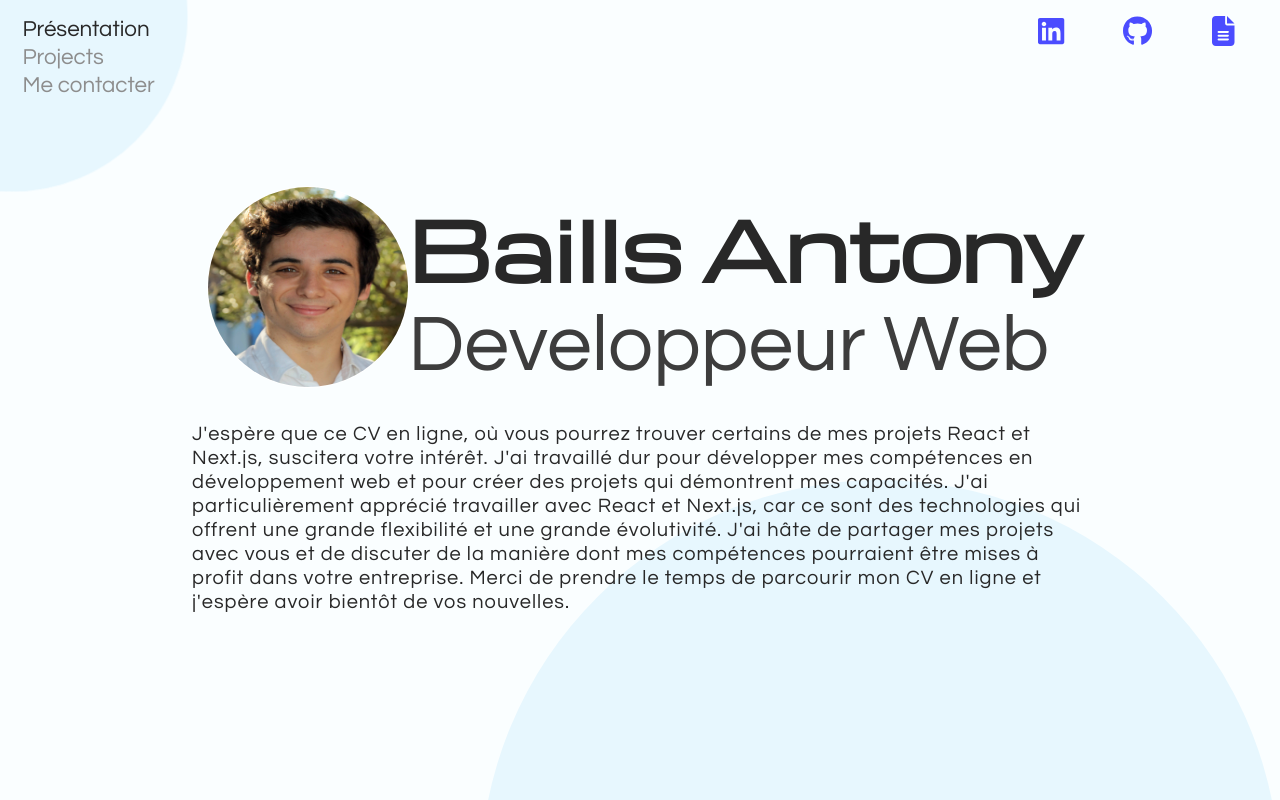
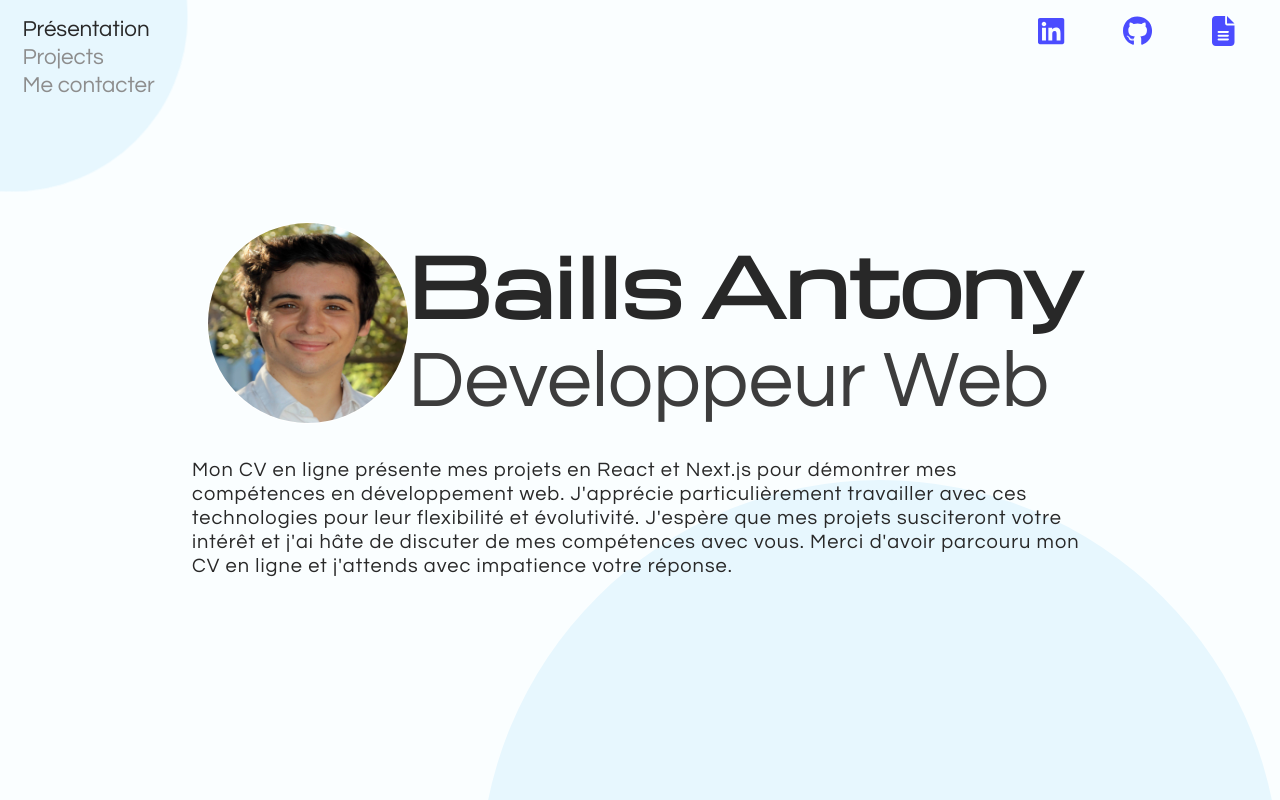
Before and after one commit to papyntown/new-cv-toto, a Next.js app: page / in a window 1280 px wide. Shown: the top 800 px of the page. Built offline with nearby package versions, Linux system fonts and the light colour scheme.

Commit message:
navigation ok

```diff
--- a/components/MainContent.js
+++ b/components/MainContent.js
@@ -22,19 +22,14 @@ const MainContent = () => {
 
                 <div className="description">
                     <p>
-                        J'espère que ce CV en ligne, où vous pourrez trouver
-                        certains de mes projets React et Next.js, suscitera
-                        votre intérêt. J'ai travaillé dur pour développer mes
-                        compétences en développement web et pour créer des
-                        projets qui démontrent mes capacités. J'ai
-                        particulièrement apprécié travailler avec React et
-                        Next.js, car ce sont des technologies qui offrent une
-                        grande flexibilité et une grande évolutivité. J'ai hâte
-                        de partager mes projets avec vous et de discuter de la
-                        manière dont mes compétences pourraient être mises à
-                        profit dans votre entreprise. Merci de prendre le temps
-                        de parcourir mon CV en ligne et j'espère avoir bientôt
-                        de vos nouvelles.
+                        Mon CV en ligne présente mes projets en React et Next.js
+                        pour démontrer mes compétences en développement web.
+                        J'apprécie particulièrement travailler avec ces
+                        technologies pour leur flexibilité et évolutivité.
+                        J'espère que mes projets susciteront votre intérêt et
+                        j'ai hâte de discuter de mes compétences avec vous.
+                        Merci d'avoir parcouru mon CV en ligne et j'attends avec
+                        impatience votre réponse.
                     </p>
                 </div>
             </div>
--- a/pages/index.js
+++ b/pages/index.js
@@ -1,5 +1,6 @@
 import MainContent from "@/components/MainContent";
 import Meta from "@/components/Meta";
+import NavBar from "@/components/NavBar";
 import SocialNetwork from "@/components/SocialNetwork";
 import React from "react";
 
@@ -8,6 +9,7 @@ const index = () => {
         <div>
             <Meta />
             <div className="home">
+                {/* <NavBar /> */}
                 <SocialNetwork />
                 <MainContent />
             </div>
--- a/styles/_settings.scss
+++ b/styles/_settings.scss
@@ -6,7 +6,6 @@
     font-family: "font-2";
     src: url(../public/fonts/Michroma-Regular.ttf);
 }
-
 $font-1: "font-1", sans-serif;
 $font-2: "font-2", serif;
 
--- a/styles/components/_navigation.scss
+++ b/styles/components/_navigation.scss
@@ -1,5 +1,7 @@
 .navigation {
     position: absolute;
+    // Pour passer au dessus de home
+    z-index: 99;
     top: 1rem;
     left: 1.4rem;
     font-size: 1.4rem;
```
Also changed, not shown: pages/project/[id].js (added, +15 -0 lines), styles/components/_logo.scss (indentation only).
